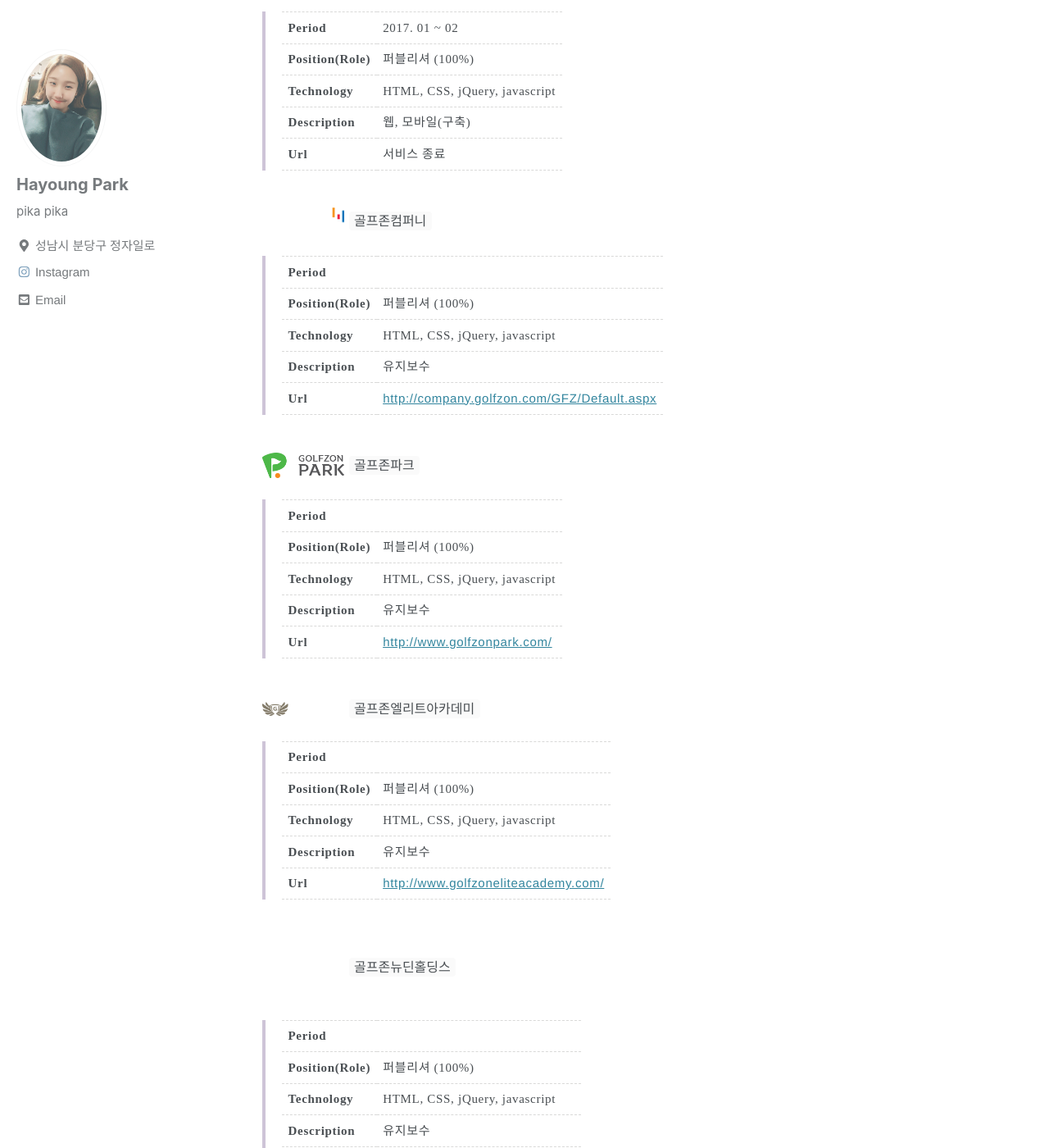
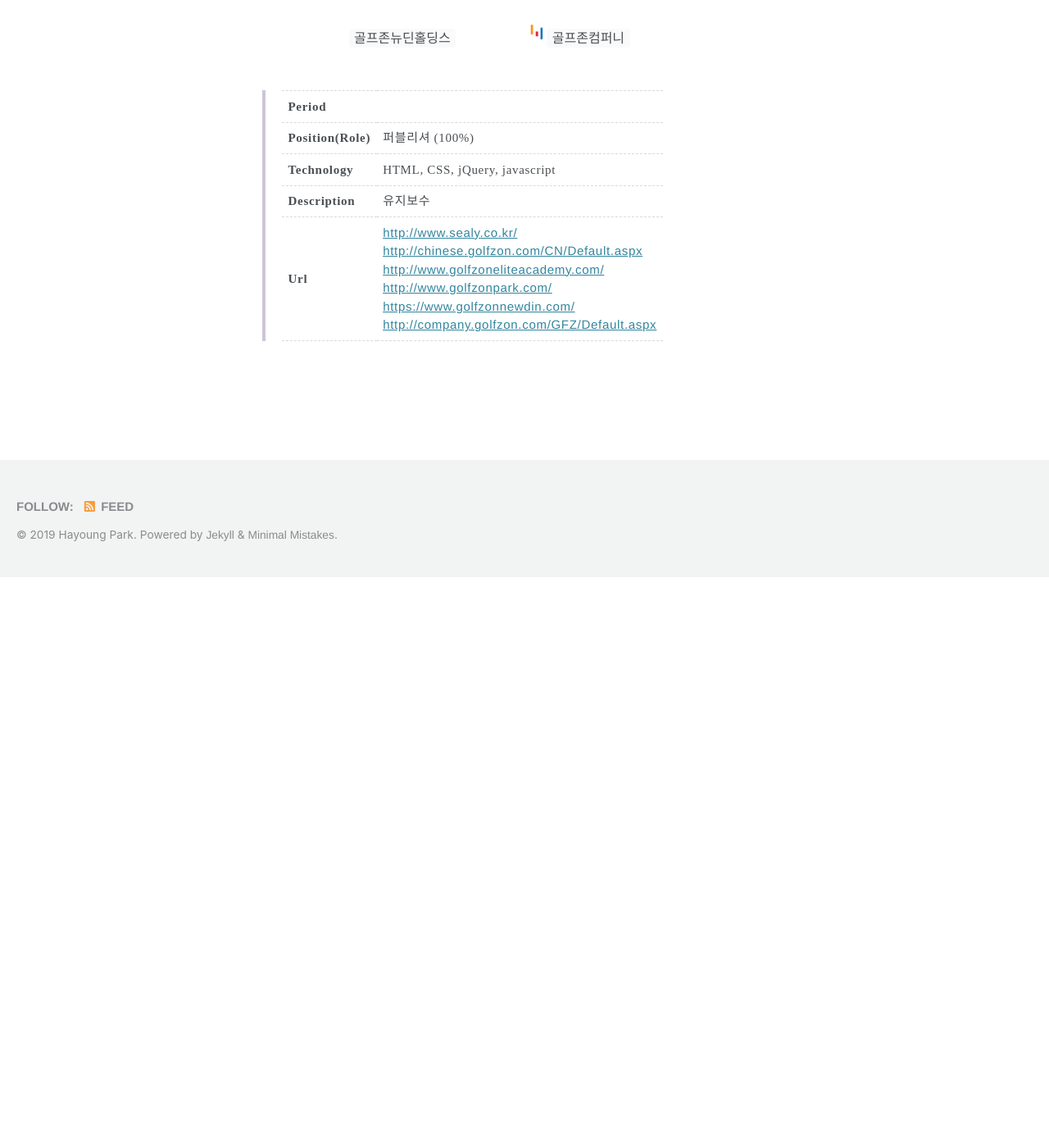
Before and after one commit to ha0ha0/ha0ha0.github.io, a Jekyll site: the page built from index.md, in a window 1280 px wide and 1400 px high, scrolled down 8023 px. Shown: the whole window at 82% size. Built offline with Jekyll 4.4.1, drawn with Linux system fonts in a browser that asks for light colours; cached includes are drawn as plain includes; nearby versions of some CDN libraries; some web fonts are replaced; after the commit the page ends 8727 px from its top, so only the background shows below that; some of the changed text lies outside the part shown.

Commit message:
index modify test

```diff
--- a/index.md
+++ b/index.md
@@ -11,7 +11,7 @@
 
 ## About (TL;DR)
 ---
-자바스크립트를 좋아하며 프론트엔지니어가 되려고 하는 박하영입니다. 최근에는 타입스크립트, 리액트 그리고 클린 코드에 관심이 많습니다. 반갑습니다 :-)
+자바스크립트를 좋아하며 프론트엔지니어가 되려고하는 박하영입니다.<br>최근에는 타입스크립트, 리액트 그리고 클린 코드에 관심이 많습니다. 반갑습니다 :-)
 
 <i class="fa fa-briefcase fa-1x"></i> **경력**
 >  **베니크레비즈** 광고대행사 `(2016.12~)`
@@ -111,21 +111,13 @@
 |Url           |[http://brazil.bitcare.kr](http://brazil.bitcare.kr){:target="_blank"}  (ID:admin / PW:1111)
 |Description   |BITcare Plus Brazil
 
-![logo](/assets/images/logo/tobot_logo.png){: width="100" height="40"} `또봇V 빅 페스티벌`
+![logo](/assets/images/logo/tobot_logo.png){: width="100" height="40"} `또봇V 빅 페스티벌` ![logo](/assets/images/logo/bbb_logo.png){: width="100" height="40"} `베이블레이드 - 골든티켓을 찾아라!`
 >|---:          |:---
 |Period        |2018. 10
 |Position(Role)|퍼블리셔 (100%)
 |Technology    |HTML, CSS, jQuery, javascript
-|Description   |난수이벤트 페이지
+|Description   |본인인증 후 쿠폰번호를 입력해 당첨결과를 확인하는 난수이벤트 페이지
 |Url           |(이벤트종료)
-
-![logo](/assets/images/logo/bbb_logo.png){: width="100" height="40"} `베이블레이드 - 골든티켓을 찾아라!`
->|---:          |:---
-|Period        |2019. 04
-|Position(Role)|퍼블리셔 (100%)
-|Technology    |HTML, CSS, jQuery, javascript
-|Description   |난수이벤트 페이지
-|Url           |[https://bbbgoldenticket.com/](https://bbbgoldenticket.com/){:target="_blank"}
 
 ![logo](/assets/images/logo/lol_logo.png){: width="100" height="40"} `L.O.L. 서프라이즈`
 >|---:          |:---
@@ -215,42 +207,10 @@
 |Description   |웹, 모바일(구축)
 |Url           |서비스 종료
 
-![logo](/assets/images/logo/golfzoncompany_logo.png){: width="100" height="40"} `골프존컴퍼니`
->|---:          |:---
-|Period        |
-|Position(Role)|퍼블리셔 (100%)
-|Technology    |HTML, CSS, jQuery, javascript
-|Description   |유지보수
-|Url           |[http://company.golfzon.com/GFZ/Default.aspx](http://company.golfzon.com/GFZ/Default.aspx){:target="_blank"}
-
-![logo](/assets/images/logo/golfzonpark_logo.png){: width="100" height="40"} `골프존파크`
->|---:          |:---
-|Period        |
-|Position(Role)|퍼블리셔 (100%)
-|Technology    |HTML, CSS, jQuery, javascript
-|Description   |유지보수
-|Url           |[http://www.golfzonpark.com/](http://www.golfzonpark.com/){:target="_blank"}
-
-![logo](/assets/images/logo/golfzonliteacademy_logo.png){: width="100" height="40"} `골프존엘리트아카데미`
->|---:          |:---
-|Period        |
-|Position(Role)|퍼블리셔 (100%)
-|Technology    |HTML, CSS, jQuery, javascript
-|Description   |유지보수
-|Url           |[http://www.golfzoneliteacademy.com/](http://www.golfzoneliteacademy.com/){:target="_blank"}
-
-![logo](/assets/images/logo/golfzonnewdin_logo.png){: width="100" height="40"} `골프존뉴딘홀딩스`
->|---:          |:---
-|Period        |
-|Position(Role)|퍼블리셔 (100%)
-|Technology    |HTML, CSS, jQuery, javascript
-|Description   |유지보수
-|Url           |[https://www.golfzonnewdin.com/](https://www.golfzonnewdin.com/){:target="_blank"}
-
-![logo](/assets/images/logo/sealy_logo.png){: width="100" height="40"} `씰리침대` ![logo](/assets/images/logo/golfzonchina_logo.png){: width="100" height="40"} `골프존차이나`
+![logo](/assets/images/logo/sealy_logo.png){: width="100" height="40"} `씰리침대` ![logo](/assets/images/logo/golfzonchina_logo.png){: width="100" height="40"} `골프존차이나` ![logo](/assets/images/logo/golfzonliteacademy_logo.png){: width="100" height="40"} `골프존엘리트아카데미` ![logo](/assets/images/logo/golfzonpark_logo.png){: width="100" height="40"} `골프존파크` ![logo](/assets/images/logo/golfzonnewdin_logo.png){: width="100" height="40"} `골프존뉴딘홀딩스` ![logo](/assets/images/logo/golfzoncompany_logo.png){: width="100" height="40"} `골프존컴퍼니`
 >|---:          |:----------------------------------------------------------------------------------------------------------
 |Period        |
 |Position(Role)|퍼블리셔 (100%)
 |Technology    |HTML, CSS, jQuery, javascript
 |Description   |유지보수
-|Url           |[http://www.sealy.co.kr/](http://www.sealy.co.kr/){:target="_blank"}<br/>[http://chinese.golfzon.com/CN/Default.aspx](http://chinese.golfzon.com/CN/Default.aspx){:target="_blank"}
+|Url           |[http://www.sealy.co.kr/](http://www.sealy.co.kr/){:target="_blank"}<br/>[http://chinese.golfzon.com/CN/Default.aspx](http://chinese.golfzon.com/CN/Default.aspx){:target="_blank"}<br>[http://www.golfzoneliteacademy.com/](http://www.golfzoneliteacademy.com/){:target="_blank"}<br>[http://www.golfzonpark.com/](http://www.golfzonpark.com/){:target="_blank"}<br>[https://www.golfzonnewdin.com/](https://www.golfzonnewdin.com/){:target="_blank"}<br>[http://company.golfzon.com/GFZ/Default.aspx](http://company.golfzon.com/GFZ/Default.aspx){:target="_blank"}
```
